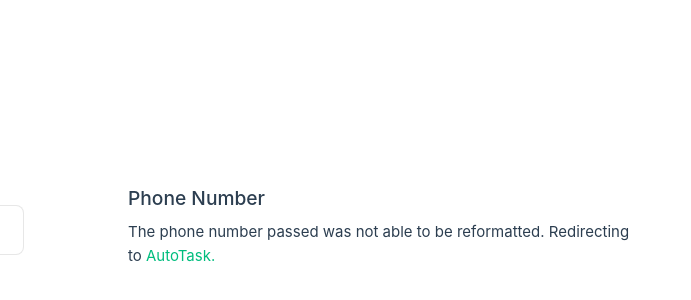
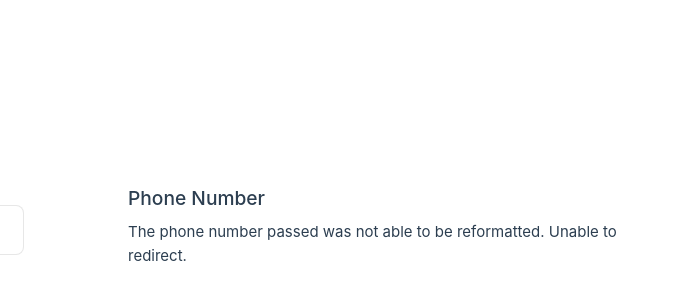
Before and after one commit to ryangrunest/phone_number_passthrough, a Vue app: page / in a window 1280 px wide. Shown: the part 170-470 px from the top of the page, without its empty margins (0-691 px from the left). Built offline with nearby package versions, Linux system fonts and the light colour scheme.

Commit message:
refactor

```diff
--- a/src/components/TheWelcome.vue
+++ b/src/components/TheWelcome.vue
@@ -9,6 +9,11 @@ const store = useNumberStore();
     <template #heading>Phone Number</template>
 
     The phone number passed was {{ store.phoneNumber }}.
-    Redirecting to <a :href="store.href">AutoTask.</a>
+    <template v-if="store.href.length < 1">
+      Unable to redirect.
+    </template>
+    <template v-else>
+      Redirecting to <a :href="store.href">AutoTask.</a>
+    </template>
   </WelcomeItem>
 </template>
```
